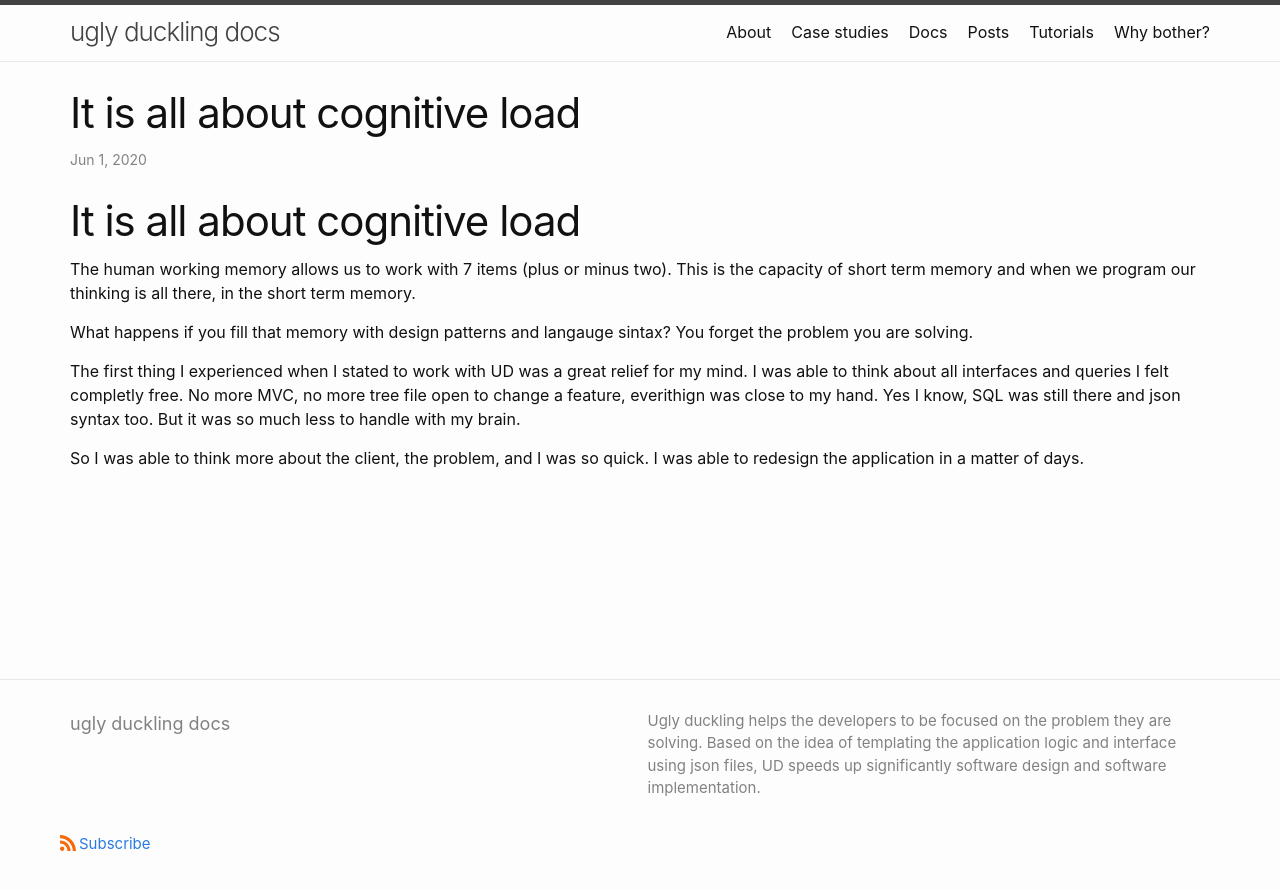
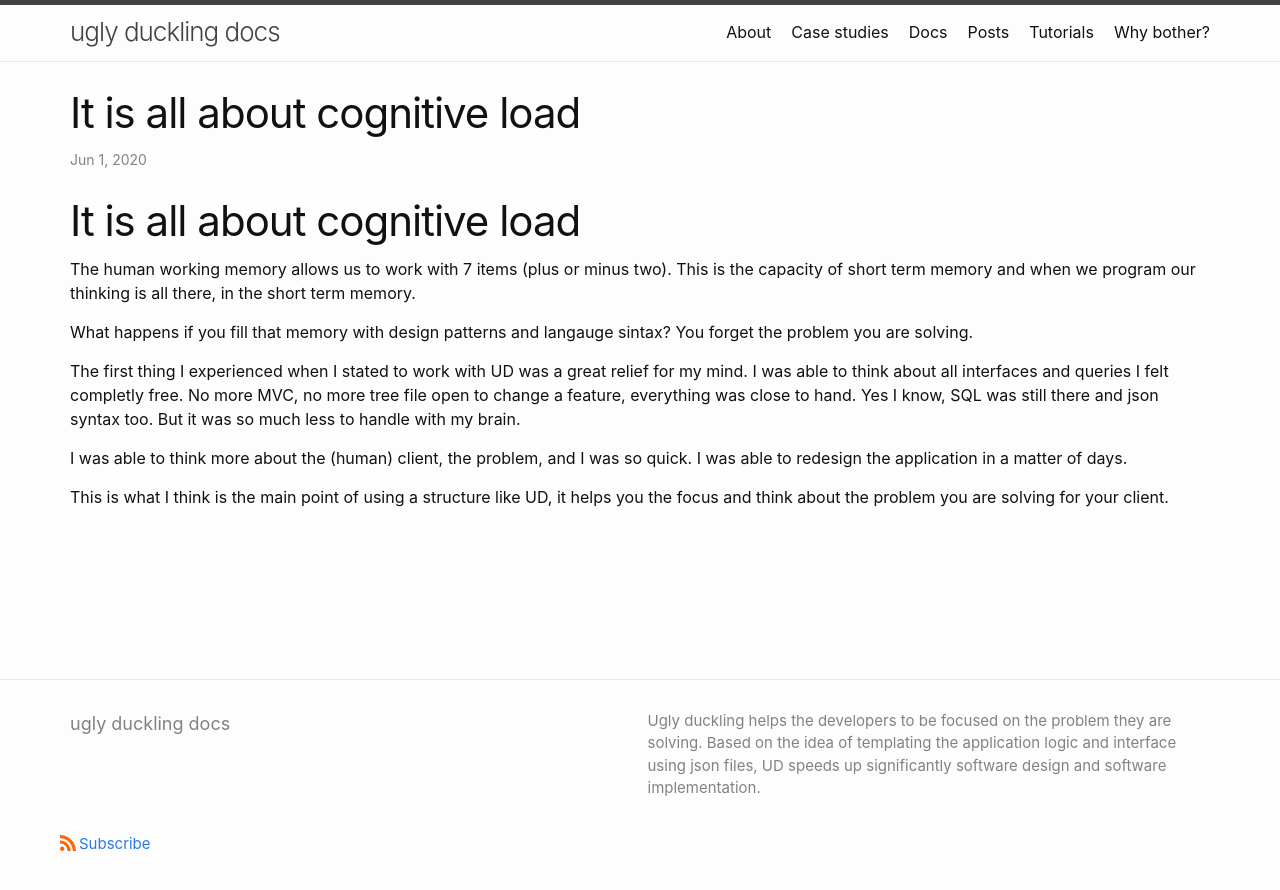
Before and after one commit to fabiomattei/uddocs, a Jekyll site: the page built from _posts/2020-06-01-cognitive-load.md, in a window 1280 px wide. Shown: the top 890 px of the page. Built offline with Jekyll 4.4.1, drawn with Linux system fonts in a browser that asks for light colours.

Commit message:
improving the article

```diff
--- a/_posts/2020-06-01-cognitive-load.md
+++ b/_posts/2020-06-01-cognitive-load.md
@@ -15,8 +15,10 @@ You forget the problem you are solving.
 
 The first thing I experienced when I stated to work with UD was a great relief for my mind.
 I was able to think about all interfaces and queries I felt completly free.
-No more MVC, no more tree file open to change a feature, everithign was close to my hand.
+No more MVC, no more tree file open to change a feature, everything was close to hand.
 Yes I know, SQL was still there and json syntax too. But it was so much less to handle with my brain.
 
-So I was able to think more about the client, the problem, and I was so quick.
+I was able to think more about the (human) client, the problem, and I was so quick.
 I was able to redesign the application in a matter of days.
+
+This is what I think is the main point of using a structure like UD, it helps you the focus and think about the problem you are solving for your client.
```
